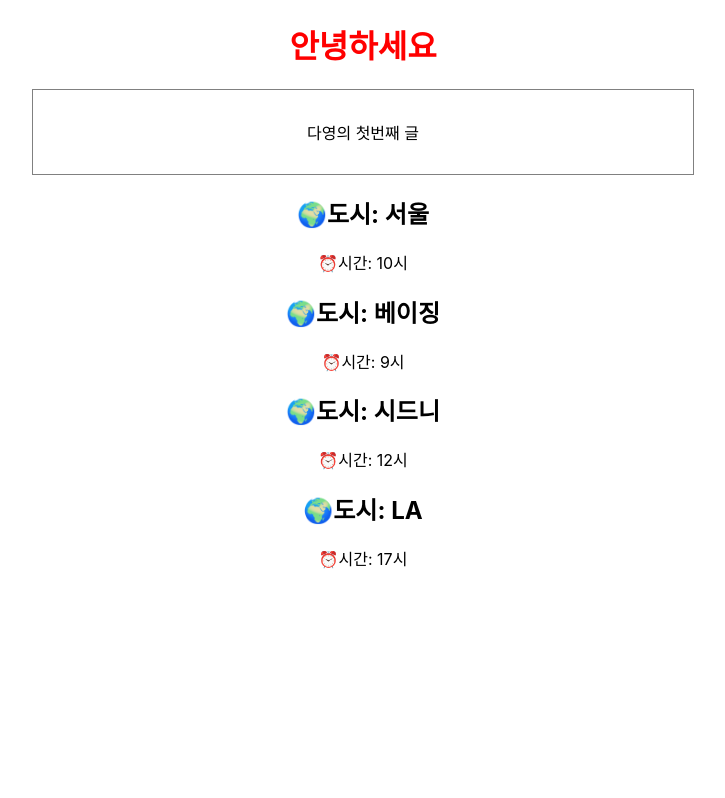
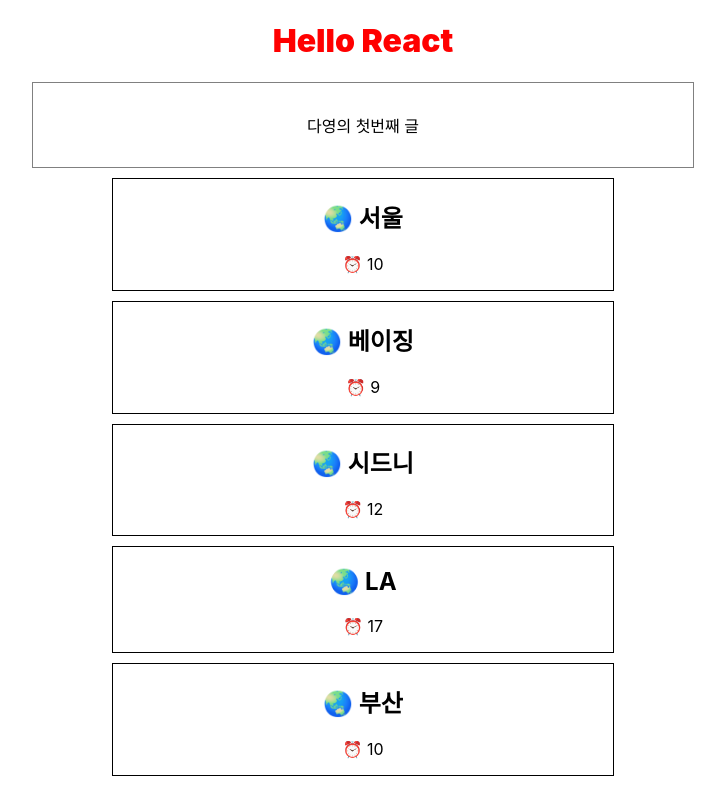
Before and after one commit to dayowoo/REACT_Study, a React (Create React App) app in the folder lion-app/: page / in a window 1280 px wide. Shown: the whole page, without its empty margins (277-1002 px from the left). Built offline with nearby package versions, Linux system fonts and the light colour scheme.

Commit message:
List & Key

```diff
--- a/lion-app/src/App.css
+++ b/lion-app/src/App.css
@@ -8,8 +8,15 @@
   padding: 30px;
   border: 1px solid gray;
   margin: auto;
+  margin-top: 10px;
+  margin-bottom: 10px;
 }
 
+.WorldClock {
+  border: 1px solid black;
+  width: 500px;
+  margin: 0 auto 10px auto;
+}
 
 .App {
   text-align: center;
--- a/lion-app/src/App.js
+++ b/lion-app/src/App.js
@@ -16,26 +16,46 @@ import './App.css';
 function WorldClock(props) {
   return (
     //컴포넌트 약속: 맨 최상단의 하나의 "열고닫음" 만 있다.
-    <div class={"WorldClock"}>
-      <h2>🌍도시: {props.city}</h2>
-      <p>⏰시간: {props.time}시</p>
+    <div className="WorldClock">
+      <h2>
+        <span role="img" aria-label="Earth Emoji">
+          🌏
+        </span>{" "}
+        {props.city}
+      </h2>
+      <p>
+        <span role="img" aria-label="Clock Emoji">
+          ⏰
+        </span>{" "}
+        {props.time}
+      </p>
     </div>
   )
 }
 
 function App() {
+  // 반복되는 코드 따로 빼서 배열로 만듦
+  const cityTimeData = [
+    ['서울', 10],
+    ['베이징', 9],
+    ['시드니', 12],
+    ['LA', 17],
+    ['부산', 10],
+  ]
+
+  const WorldClockList = cityTimeData.map((citytime, index)=>
+    <WorldClock city= {citytime[0]} time={citytime[1]} key={index}/>
+  )
+
   return (
     <div className="App">
       {/* style={{color: 'red'}} */}
       {/* <h1 style={'myStyle'}*/}
-      <h1 className={'myStyle'}>안녕하세요</h1>
+      <h1 className={'myStyle'}>Hello React</h1>
       <div className={'post'}>
         다영의 첫번째 글
       </div>
-      <WorldClock city={'서울'} time={10}/>
-      <WorldClock city={'베이징'} time={9}/>
-      <WorldClock city={'시드니'} time={12}/>
-      <WorldClock city={'LA'} time={17}/>
+      {WorldClockList}
     </div>
   );
 }
```
